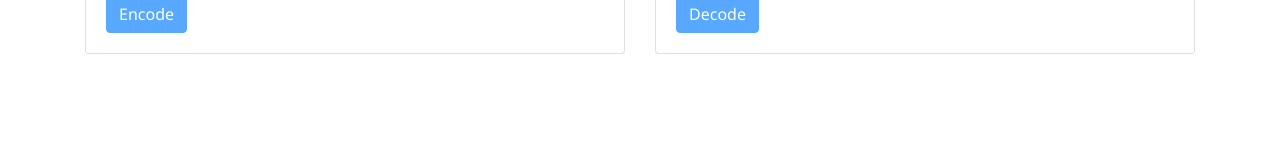
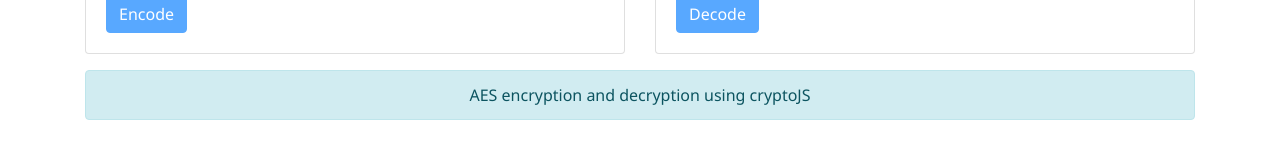
Before and after one commit to jodygeraldo/vue-cryptography, a Vue app: page /aes in a window 1280 px wide. Shown: the part 563-722 px from the top of the page. Built offline with nearby package versions, Linux system fonts and the light colour scheme; what vue-notification would draw is missing.

Commit message:
adding alert

```diff
--- a/src/views/AES.vue
+++ b/src/views/AES.vue
@@ -117,6 +117,10 @@
         >
       </b-card>
     </b-card-group>
+
+    <b-alert show variant="info" class="text-center">
+      AES encryption and decryption using cryptoJS
+    </b-alert>
   </div>
 </template>
 
--- a/src/views/Classic.vue
+++ b/src/views/Classic.vue
@@ -127,9 +127,9 @@
         >
       </b-card>
     </b-card-group>
-    <b-alert show variant="info" class="text-center"
-      >The rotation is ASCII printable characters</b-alert
-    >
+    <b-alert show variant="info" class="text-center">
+      The rotation is ASCII printable characters
+    </b-alert>
   </div>
 </template>
 
```
